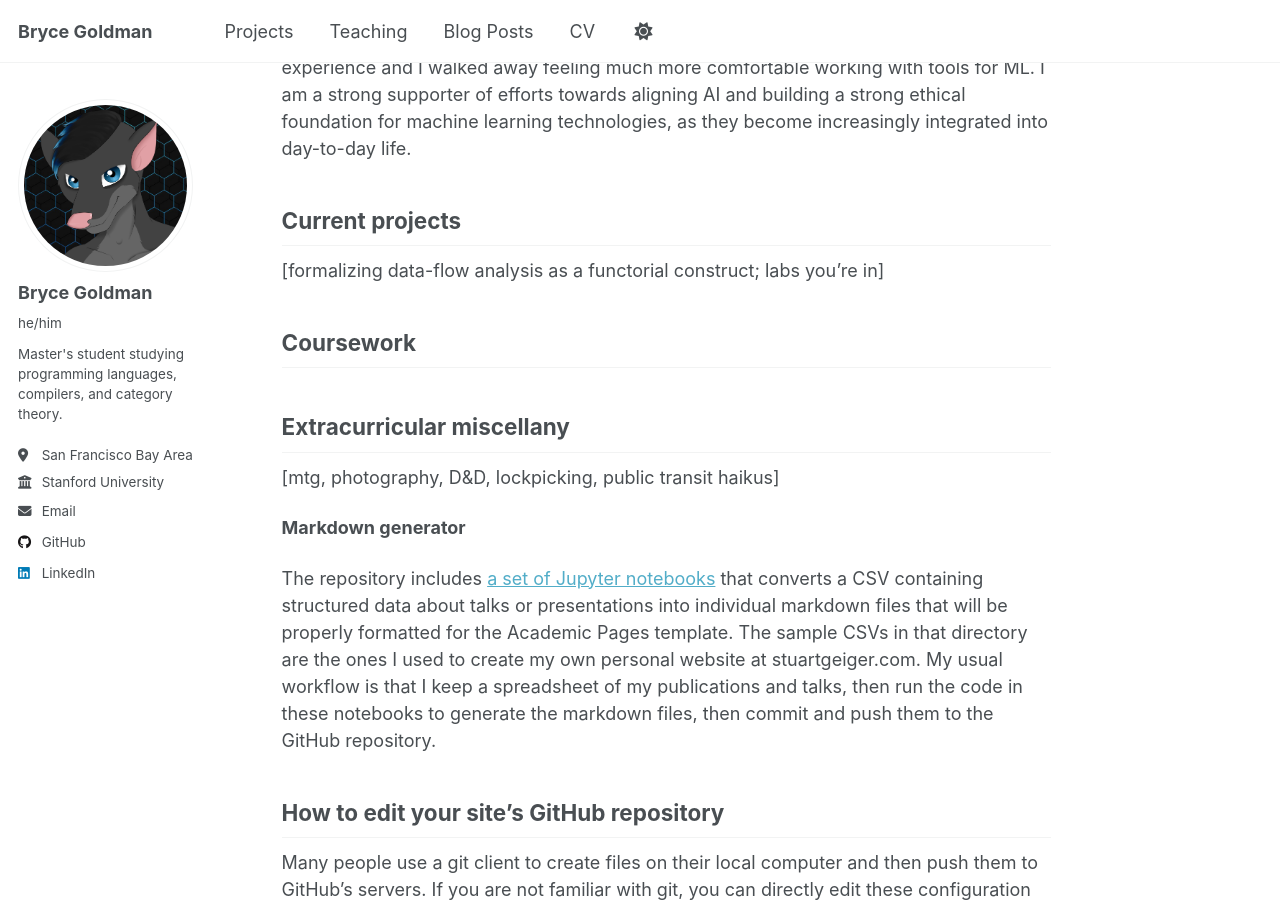
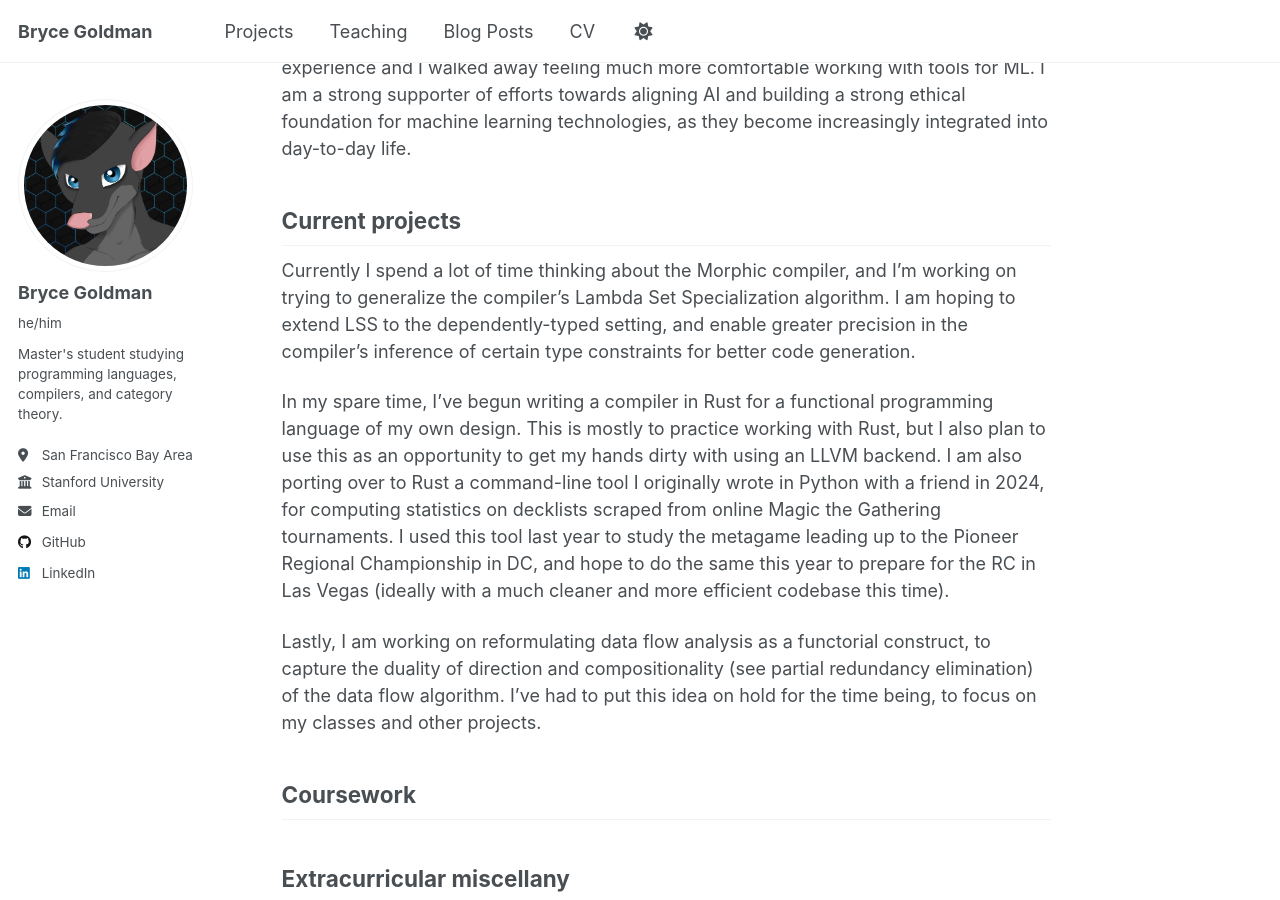
Before and after one commit to Alkizar/alkizar.github.io, a Jekyll site: the page built from _pages/about.md, in a window 1280 px wide and 900 px high, scrolled down 981 px. Built offline with Jekyll 4.4.1, drawn with Linux system fonts in a browser that asks for light colours; some of the changed text lies outside the part shown.

Commit message:
current projects

```diff
--- a/_pages/about.md
+++ b/_pages/about.md
@@ -21,7 +21,11 @@ I have a curiosity for neurosymbolic proof systems such as [DeepMind's AlphaGeom
 
 Current projects
 ------
-[formalizing data-flow analysis as a functorial construct; labs you're in]
+Currently I spend a lot of time thinking about the Morphic compiler, and I'm working on trying to generalize the compiler's Lambda Set Specialization algorithm. I am hoping to extend LSS to the dependently-typed setting, and enable greater precision in the compiler's inference of certain type constraints for better code generation.
+
+In my spare time, I've begun writing a compiler in Rust for a functional programming language of my own design. This is mostly to practice working with Rust, but I also plan to use this as an opportunity to get my hands dirty with using an LLVM backend. I am also porting over to Rust a command-line tool I originally wrote in Python with a friend in 2024, for computing statistics on decklists scraped from online Magic the Gathering tournaments. I used this tool last year to study the metagame leading up to the Pioneer Regional Championship in DC, and hope to do the same this year to prepare for the RC in Las Vegas (ideally with a much cleaner and more efficient codebase this time).
+
+Lastly, I am working on reformulating data flow analysis as a functorial construct, to capture the duality of direction and compositionality (see partial redundancy elimination) of the data flow algorithm. I've had to put this idea on hold for the time being, to focus on my classes and other projects.
 
 Coursework
 ------
```
Also changed, not shown: other parts of _pages/about.md (+1 -1 lines).
